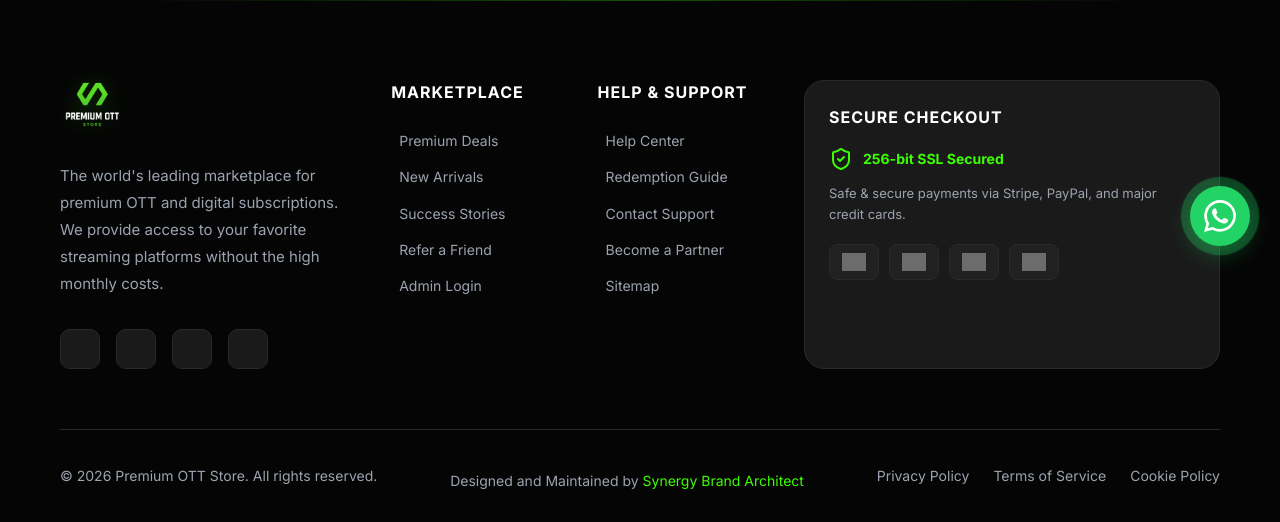
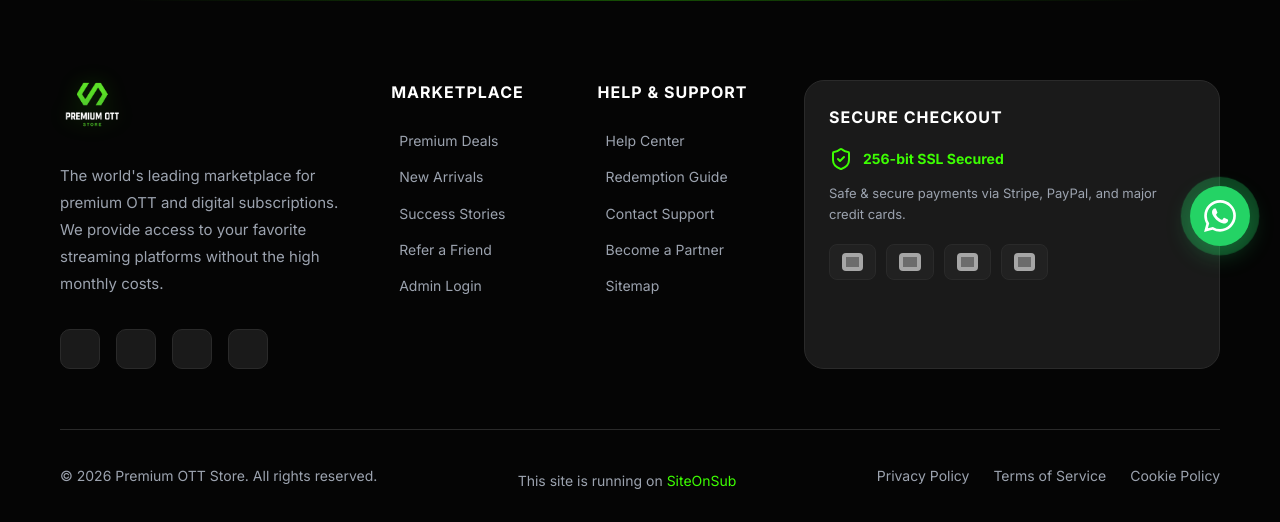
Before and after one commit to kumaranujranchi/premiumott, a PHP site: page /payment.php in a window 1280 px wide. Shown: the part 524-1046 px from the top of the page. Run offline with PHP 8.4, Linux system fonts and the light colour scheme; data that the repository does not hold is empty; grey boxes are pictures that could not be loaded.

Commit message:
Enhance footer icon visibility and update credit note to SiteOnSub

```diff
--- a/includes/footer.php
+++ b/includes/footer.php
@@ -51,15 +51,15 @@
                         Safe & secure payments via Stripe, PayPal, and major credit cards.
                     </p>
                     <div class="payment-methods">
-                        <div class="pay-card"><img width="60" height="38"
-                                src="https://img.icons8.com/color/96/visa.png" alt="Visa">
+                        <div class="pay-card"><img width="70" height="44"
+                                src="https://img.icons8.com/color/96/visa.png" alt="Visa" style="background: #fff; padding: 4px; border-radius: 4px;">
                         </div>
-                        <div class="pay-card"><img width="60" height="38"
-                                src="https://img.icons8.com/color/96/mastercard.png" alt="Mastercard"></div>
-                        <div class="pay-card"><img width="60" height="38"
-                                src="https://img.icons8.com/color/96/paypal.png" alt="PayPal"></div>
-                        <div class="pay-card"><img width="60" height="38"
-                                src="https://img.icons8.com/color/96/stripe.png" alt="Stripe"></div>
+                        <div class="pay-card"><img width="70" height="44"
+                                src="https://img.icons8.com/color/96/mastercard.png" alt="Mastercard" style="background: #fff; padding: 4px; border-radius: 4px;"></div>
+                        <div class="pay-card"><img width="70" height="44"
+                                src="https://img.icons8.com/color/96/paypal.png" alt="PayPal" style="background: #fff; padding: 4px; border-radius: 4px;"></div>
+                        <div class="pay-card"><img width="70" height="44"
+                                src="https://img.icons8.com/color/96/stripe.png" alt="Stripe" style="background: #fff; padding: 4px; border-radius: 4px;"></div>
                     </div>
                 </div>
             </div>
@@ -67,9 +67,8 @@
 
         <div class="footer-bottom">
             <p>&copy; <?php echo date('Y'); ?> Premium OTT Store. All rights reserved.</p>
-            <p style="margin-top: 10px;">Designed and Maintained by <a href="https://synergybrandarchitect.in/"
-                    target="_blank" rel="noopener noreferrer" style="color: #3dfe02; text-decoration: none;">Synergy
-                    Brand Architect</a></p>
+            <p style="margin-top: 10px;">This site is running on <a href="https://siteonsub.com/"
+                    target="_blank" rel="noopener noreferrer" style="color: #3dfe02; text-decoration: none;">SiteOnSub</a></p>
             <div class="footer-legal">
                 <a href="#">Privacy Policy</a>
                 <a href="#">Terms of Service</a>
```
